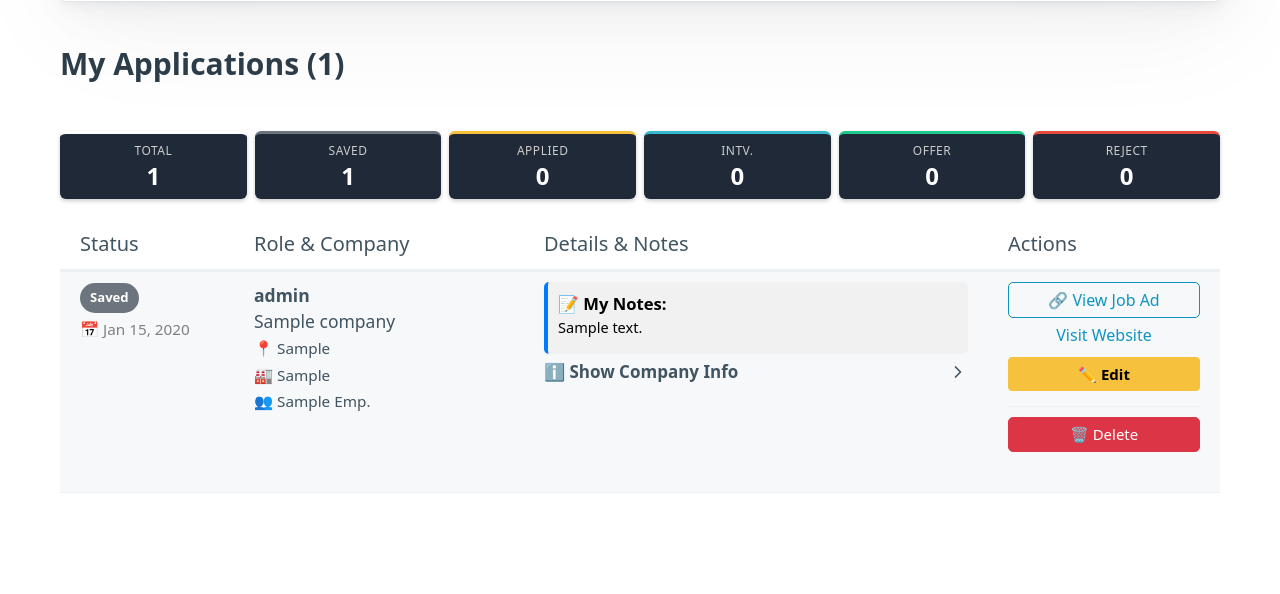
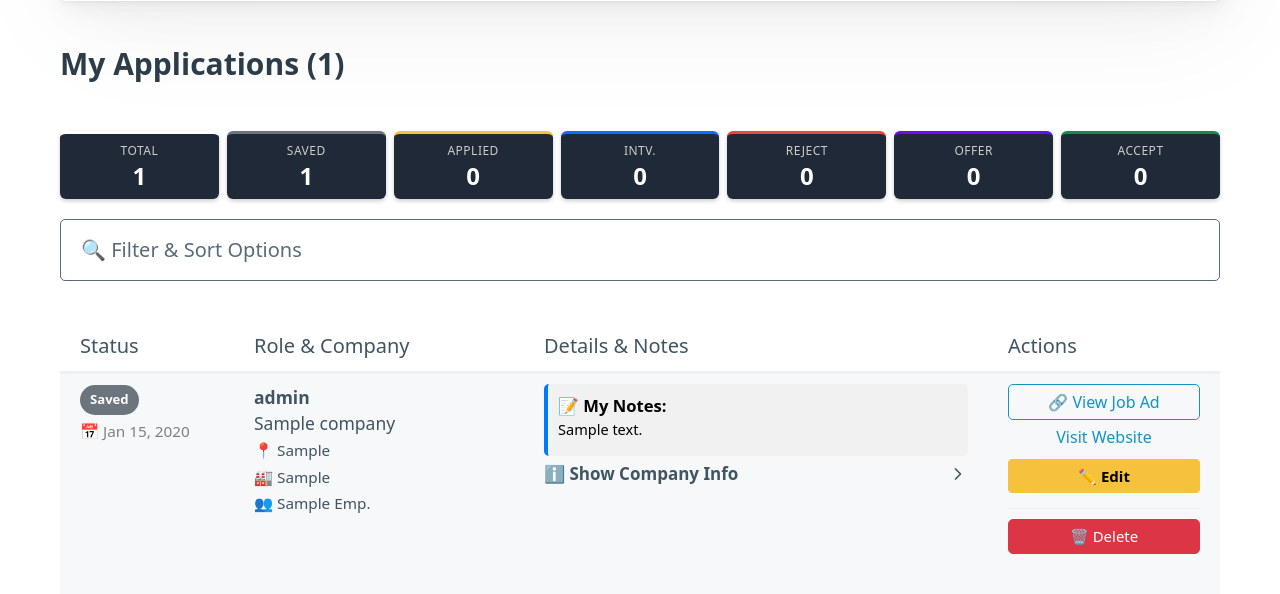
Before and after one commit to mlrlouis/internship-tracker, a Django app: page / in a window 1280 px wide. Shown: the part 1032-1626 px from the top of the page. Before the commit the page ends 1525 px from the top, so only its background shows below. Run offline with Django 5.2, Linux system fonts and the light colour scheme; tables that the repository leaves empty hold one stand-in row (values such as "Sample post").

Commit message:
Update dashboard layout and fix status colors

```diff
--- a/tracker/templates/tracker/company_list.html
+++ b/tracker/templates/tracker/company_list.html
@@ -11,17 +11,18 @@
         /* Layout adjustments */
         body { padding: 20px; max-width: 1200px; margin: 0 auto; }
 
-        /* --- DASHBOARD STYLE (KOMPAKTER) --- */
+        /* --- DASHBOARD STYLE --- */
         .stats-row {
             display: flex;
             justify-content: space-between;
-            gap: 8px; /* Weniger Abstand zwischen den Kacheln */
+            gap: 8px;
             margin-bottom: 20px;
+            flex-wrap: wrap;
         }
 
         .stat-card {
-            background-color: #1f2937; /* Dunkles Grau */
-            padding: 8px 5px; /* Viel weniger Polsterung (kompakt) */
+            background-color: #1f2937;
+            padding: 8px 5px;
             border-radius: 6px;
             flex: 1;
             text-align: center;
@@ -31,14 +32,14 @@
 
         .stat-card h2 {
             margin: 0;
-            font-size: 1.2rem; /* Kleinere Zahl */
+            font-size: 1.2rem;
             color: #fff;
             line-height: 1.2;
         }
 
         .stat-card small {
             text-transform: uppercase;
-            font-size: 0.6rem; /* Kleinere Beschriftung */
+            font-size: 0.6rem;
             letter-spacing: 0.5px;
             color: #ccc;
             display: block;
@@ -49,13 +50,16 @@
         .msg-success { background-color: #d4edda; color: #155724; border: 1px solid #c3e6cb; padding: 10px; margin-bottom: 20px; border-radius: 5px; }
         .msg-error { background-color: #f8d7da; color: #721c24; border: 1px solid #f5c6cb; padding: 10px; margin-bottom: 20px; border-radius: 5px; }
 
-        /* --- STATUS BADGES --- */
+        /* --- STATUS BADGES & COLORS --- */
         .status-badge { padding: 5px 10px; border-radius: 15px; font-size: 0.75em; font-weight: bold; color: white; display: inline-block;}
-        .status-saved { background-color: #6c757d; }
-        .status-applied { background-color: #f6c23e; }
-        .status-interview { background-color: #36b9cc; }
-        .status-offer { background-color: #1cc88a; }
-        .status-rejected { background-color: #e74a3b; }
+
+        /* Revised Color Scheme for High Contrast */
+        .status-saved { background-color: #6c757d; }      /* Gray */
+        .status-applied { background-color: #f6c23e; }    /* Yellow/Orange */
+        .status-interview { background-color: #0d6efd; }  /* Royal Blue (Distinct form Cyan) */
+        .status-rejected { background-color: #e74a3b; }   /* Red */
+        .status-offer { background-color: #6610f2; }      /* Indigo/Purple (Distinct from Blue) */
+        .status-accepted { background-color: #198754; }   /* Emerald Green */
 
         /* --- TABLE & NOTES --- */
         td { vertical-align: top; }
@@ -132,7 +136,7 @@
         </form>
     </article>
 
-    <h3>My Applications ({{ applications.count }})</h3>
+    <h3>My Applications ({{ stats.total }})</h3>
 
     <div class="stats-row">
         <div class="stat-card" style="border-top: 3px solid #fff;">
@@ -144,16 +148,68 @@
         <div class="stat-card" style="border-top: 3px solid #f6c23e;">
             <small>Applied</small><h2>{{ stats.applied }}</h2>
         </div>
-        <div class="stat-card" style="border-top: 3px solid #36b9cc;">
+        <div class="stat-card" style="border-top: 3px solid #0d6efd;">
             <small>Intv.</small><h2>{{ stats.interview }}</h2>
-        </div>
-        <div class="stat-card" style="border-top: 3px solid #1cc88a;">
-            <small>Offer</small><h2>{{ stats.offer }}</h2>
         </div>
         <div class="stat-card" style="border-top: 3px solid #e74a3b;">
             <small>Reject</small><h2>{{ stats.rejected }}</h2>
         </div>
+        <div class="stat-card" style="border-top: 3px solid #6610f2;">
+            <small>Offer</small><h2>{{ stats.offer }}</h2>
+        </div>
+        <div class="stat-card" style="border-top: 3px solid #198754;">
+            <small>Accept</small><h2>{{ stats.accepted }}</h2>
+        </div>
     </div>
+
+    <details style="margin-bottom: 20px;">
+        <summary role="button" class="secondary outline" style="width: 100%;">🔍 Filter & Sort Options</summary>
+        <div style="background-color: #1f2937; padding: 15px; border-radius: 5px; margin-top: 10px; border: 1px solid #374151;">
+            <form method="get" class="grid">
+
+                <label>
+                    Status
+                    <select name="status">
+                        <option value="">All Statuses</option>
+                        <option value="saved" {% if current_status == 'saved' %}selected{% endif %}>Saved</option>
+                        <option value="applied" {% if current_status == 'applied' %}selected{% endif %}>Applied</option>
+                        <option value="interview" {% if current_status == 'interview' %}selected{% endif %}>Interview</option>
+                        <option value="offer" {% if current_status == 'offer' %}selected{% endif %}>Offer</option>
+                        <option value="accepted" {% if current_status == 'accepted' %}selected{% endif %}>Accepted</option>
+                        <option value="rejected" {% if current_status == 'rejected' %}selected{% endif %}>Rejected</option>
+                    </select>
+                </label>
+
+                <label>
+                    Country
+                    <select name="country">
+                        <option value="">All Countries</option>
+                        {% for c in available_countries %}
+                            <option value="{{ c }}" {% if current_country == c %}selected{% endif %}>{{ c }}</option>
+                        {% endfor %}
+                    </select>
+                </label>
+
+                <label>
+                    Sort By
+                    <select name="sort">
+                        <option value="newest" {% if current_sort == 'newest' %}selected{% endif %}>Newest first (Default)</option>
+                        <option value="oldest" {% if current_sort == 'oldest' %}selected{% endif %}>Oldest first</option>
+                        <option value="company" {% if current_sort == 'company' %}selected{% endif %}>Company Name (A-Z)</option>
+                        <option value="status" {% if current_sort == 'status' %}selected{% endif %}>Status</option>
+                    </select>
+                </label>
+
+                <label>
+                    &nbsp;
+                    <button type="submit" role="button">Apply Filters</button>
+                </label>
+            </form>
+            <div style="text-align: right; margin-top: 5px;">
+                <a href="{% url 'company_list' %}" style="font-size: 0.9em; color: #f6c23e;">❌ Clear all filters</a>
+            </div>
+        </div>
+    </details>
 
     <table role="grid">
         <thead>
@@ -223,8 +279,8 @@
             {% empty %}
             <tr>
                 <td colspan="4" style="text-align: center; padding: 30px;">
-                    <h4>No applications yet.</h4>
-                    <p>Use the form above to add your first internship application!</p>
+                    <h4>No applications match your filter.</h4>
+                    <a href="{% url 'company_list' %}">Show all</a>
                 </td>
             </tr>
             {% endfor %}
```
